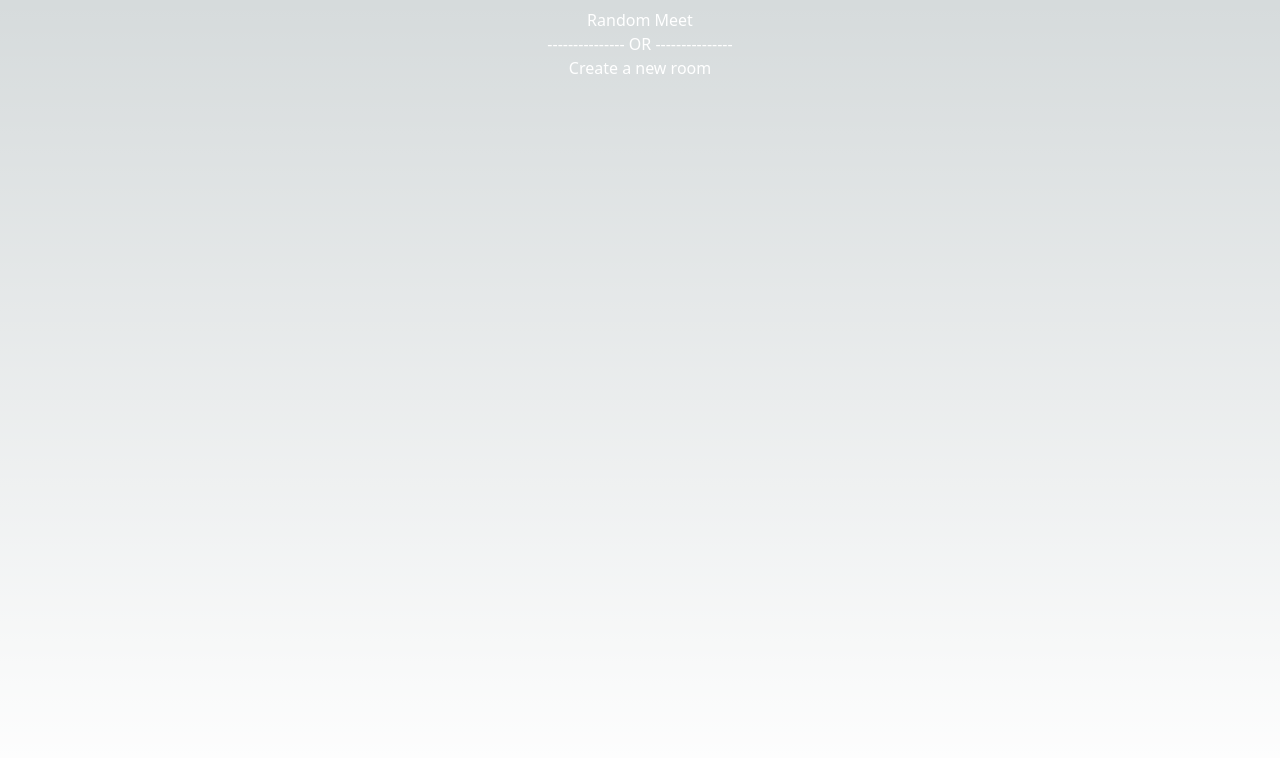
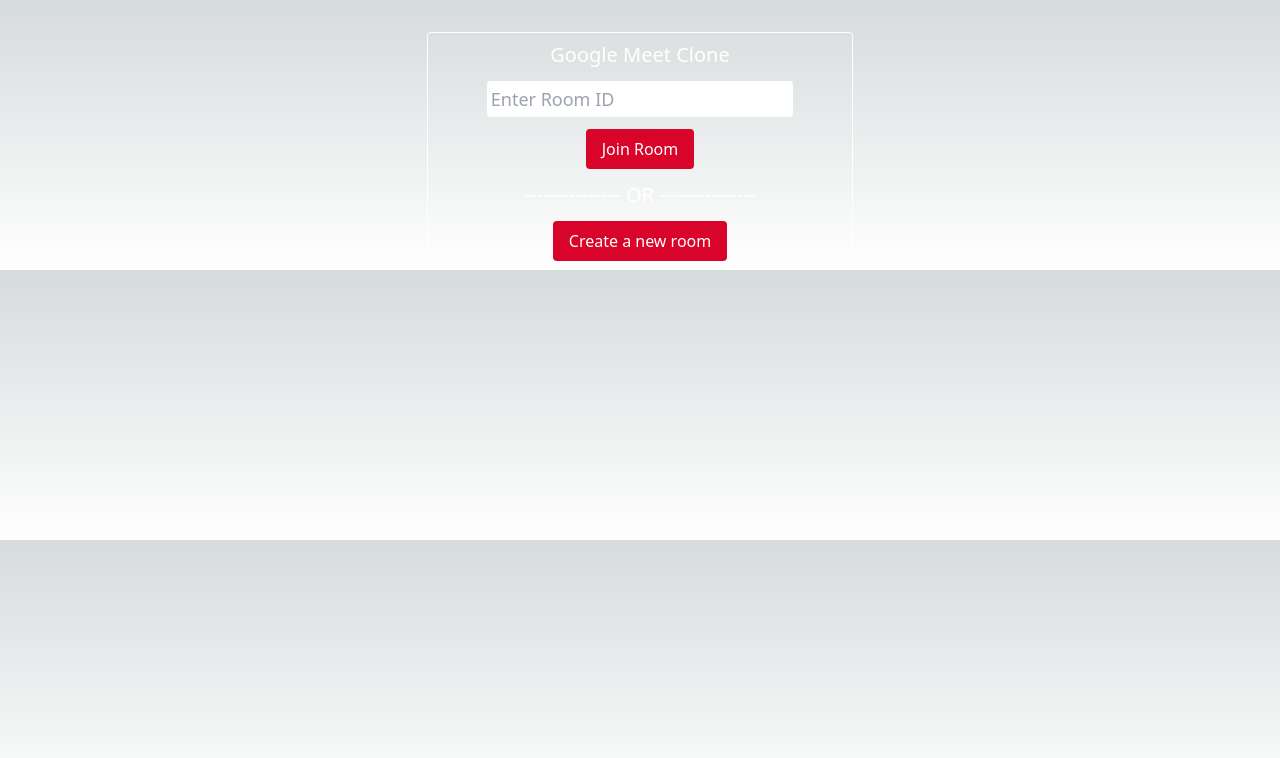
Before and after one commit to RandomThacker/random-meet, a Next.js app: page / in a window 1280 px wide. Shown: the top 758 px of the page. Built offline with nearby package versions, Linux system fonts and the light colour scheme; no server answers.

Commit message:
updated : index

```diff
--- a/pages/index.js
+++ b/pages/index.js
@@ -20,9 +20,11 @@
     }
   }
   return (
-    <div className="w-full h-[100vh] p-2 rounded text-white flex flex-col items-center">
-      <div className="w-full flex flex-row justify-around">
-        <h1>Random Meet</h1>
+    <div className={styles.homeContainer}>
+        <h1>Google Meet Clone</h1>
+        <div className={styles.enterRoom}>
+          <input placeholder='Enter Room ID' value={roomId} onChange={(e) => setRoomId(e?.target?.value)}/>
+          <button onClick={joinRoom}>Join Room</button>
         </div>
         <span  className={styles.separatorText} >--------------- OR ---------------</span>
         <button onClick={createAndJoin}>Create a new room</button>
```
